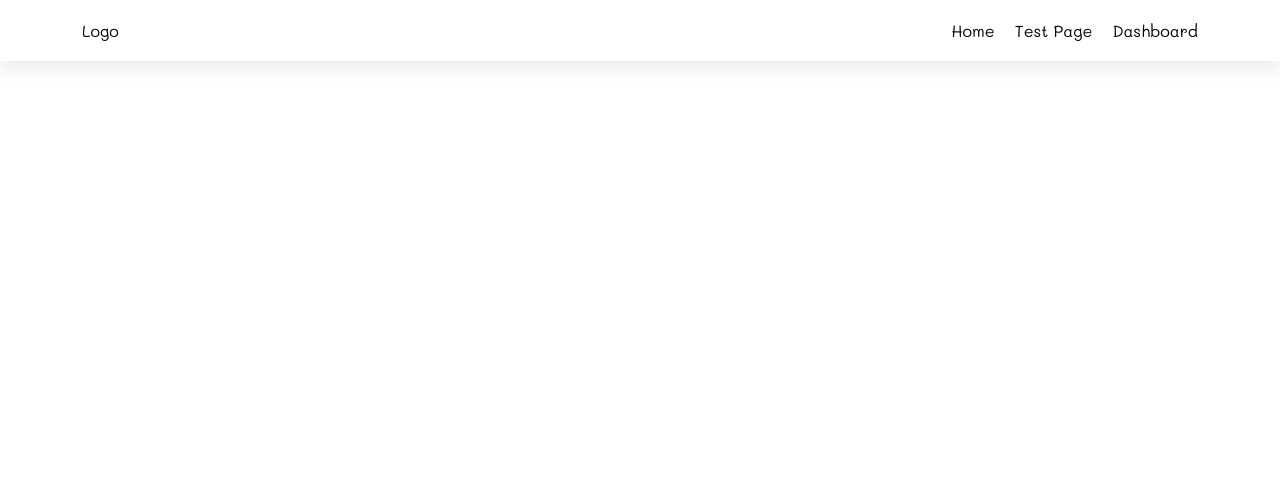
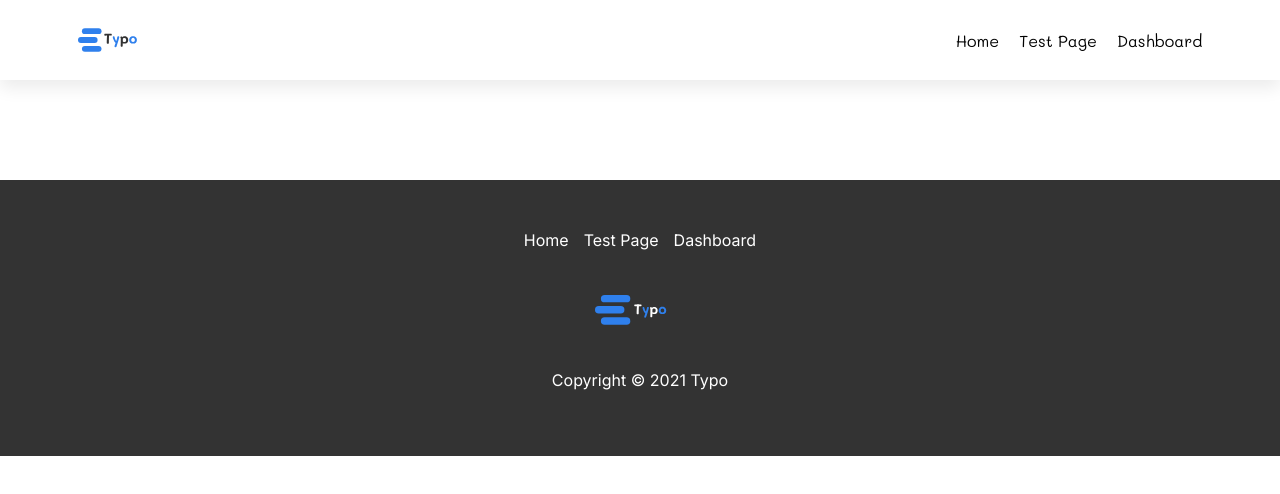
Before and after one commit to Emmaccen/typo, a React (Create React App) app: page / in a window 1280 px wide. Shown: the top 494 px of the page. Built offline with nearby package versions, Linux system fonts and the light colour scheme.

Commit message:
Basic Footer and Navigation component

```diff
--- a/src/pages/Home.js
+++ b/src/pages/Home.js
@@ -10,7 +10,11 @@ const NavBar = () => {
     <div className="lucius">
       <nav className="navBar">
         <div className="container1 flex-space-btw">
-          <div className="logo">Logo</div>
+          <img
+            src="./assets/AppLogo1.svg"
+            alt="application logo"
+            className="logo"
+          ></img>
           <div className="navLinks">
             <Link activeStyle={activeLinkStyle} to="/">
               Home
@@ -24,10 +28,38 @@ const NavBar = () => {
   );
 };
 
+const Footer = () => {
+  return (
+    <footer className="textCenter footer">
+      <div className="centered">
+        <div>
+          <div className="flex">
+            <Link activeStyle={activeLinkStyle} to="/">
+              Home
+            </Link>
+            <Link to="/test">Test Page</Link>
+            <Link to="/dashboard">Dashboard</Link>
+          </div>
+          <div>
+            {" "}
+            <img
+              src="./assets/AppLogo2.svg"
+              alt="application logo"
+              className="logo"
+            ></img>
+          </div>
+          <p>Copyright &copy; 2021 Typo</p>
+        </div>
+      </div>
+    </footer>
+  );
+};
+
 const Home = () => {
   return (
-    <div>
+    <div className="lucius">
       <NavBar />
+      <Footer />
     </div>
   );
 };
--- a/src/styles/globals.scss
+++ b/src/styles/globals.scss
@@ -74,13 +74,39 @@ li {
 .lucius {
   .navBar {
     font-family: "mali";
-    padding: 20px;
+    padding: 15px;
     box-shadow: 0px 8px 16px 0px rgba(0, 0, 0, 0.08);
     a {
       margin-left: 20px;
+      transition: $ease;
+      &:hover {
+        color: $primaryColor;
+      }
     }
   }
-
+  .footer {
+    margin-top: 100px;
+    width: 100%;
+    padding: 50px;
+    background-color: #333;
+    &,
+    a {
+      color: #fff;
+      display: inline-block;
+      margin-bottom: 20px;
+      &:not(:last-child) {
+        margin-right: 15px;
+      }
+    }
+    .logo {
+      height: 80px;
+      width: 90px;
+    }
+  }
+  .logo {
+    height: 50px;
+    width: 60px;
+  }
   .pointer {
     cursor: pointer;
   }
```
Also changed, not shown: public/assets/AppLogo1.svg (added), public/assets/AppLogo2.svg (added).
